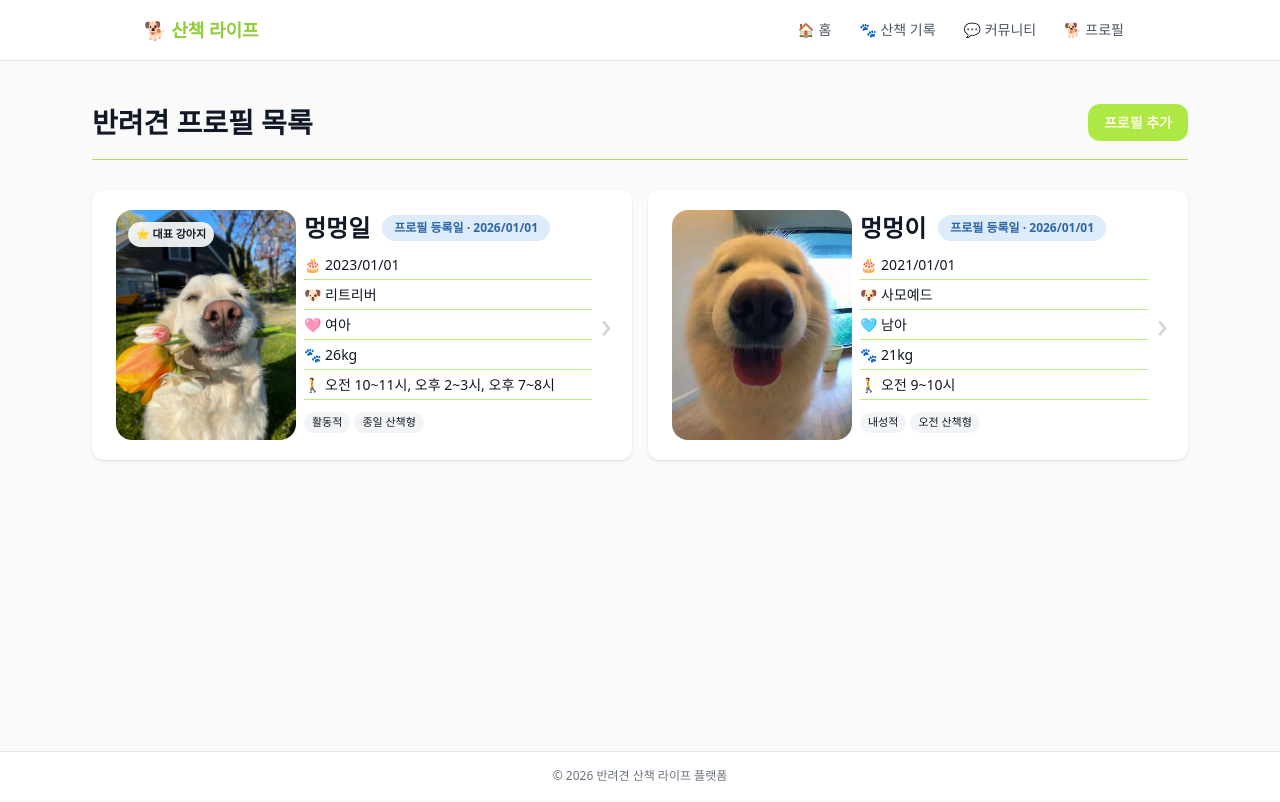
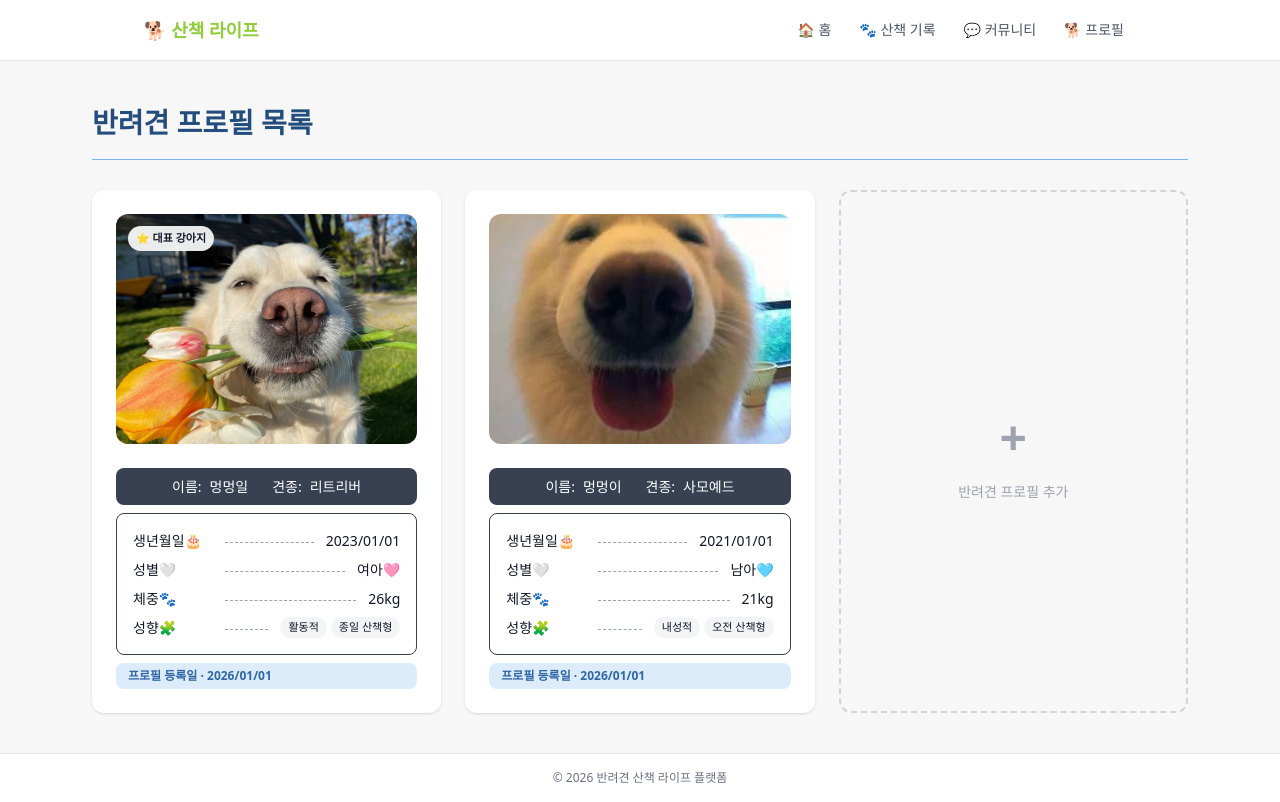
Before and after one commit to wodud17711/first-team-project, a React (Vite) app in the folder frontend/: page /dog-profile-list in a window 1280 px wide. Built offline with nearby package versions, Linux system fonts and the light colour scheme; no server answers.

Commit message:
style: 반려견 프로필 카드 디자인 개선

```diff
--- a/frontend/src/index.css
+++ b/frontend/src/index.css
@@ -7,7 +7,7 @@
     height: 100%;
   }
   body {
-    @apply bg-[#FAFAFA] text-gray-900 antialiased;
+    @apply bg-[#F7F7F7] text-gray-900 antialiased;
     font-family: system-ui, -apple-system, 'Segoe UI', Roboto, 'Apple SD Gothic Neo',
       'Noto Sans KR', sans-serif;
   }
--- a/frontend/src/pages/dogs/DogListPage.jsx
+++ b/frontend/src/pages/dogs/DogListPage.jsx
@@ -48,36 +48,31 @@ function DogListPage() {
   return (
     <div className="p-4">
 
-      {/* 상단 제목 + 프로필 추가 버튼*/}
+      {/* 상단 제목 */}
       <div className="flex justify-between items-center mb-4">
-        <h1 className="text-[28px] font-bold">반려견 프로필 목록</h1>
-
-        <button
-          onClick={() => navigate("/dog-profile-create")}
-          className="px-4 py-2 bg-brand-500 text-[#FFFFE3] text-[14px] font-bold rounded-xl"
-        >
-          프로필 추가
-        </button>
+        <h1 className="text-[28px] text-sky-800 font-bold">반려견 프로필 목록</h1>
       </div>
-      <div className='w-full h-[1px] bg-brand-400 mb-[30px]'/>
+      <div className='w-full h-[1px] bg-sky-400 mb-[30px]'/>
 
 
       <div className='flex flex-col gap-[20px]'>
         {/* 프로필 목록 */}
-        <div className="grid grid-cols-1 lg:grid-cols-2 gap-4">
+        <div className="grid grid-cols-1 lg:grid-cols-3 gap-6">
 
           {dogs.map((dog, index) => (
             <div
               key={dog.id}
               onClick={() => navigate("/dog-profile-detail", { state: dog })}
-              className="group relative flex bg-white rounded-xl shadow px-6 py-5 gap-2 cursor-pointer"
+              className="group relative flex h-full bg-white rounded-xl shadow p-6 gap-2 cursor-pointer"
             >
 
+
+              <div className='flex flex-col'>
                 {/* 강아지 이미지 */}
                 <div className="relative shrink-0">
                   <img
                     src={dog.img}
-                  className="w-[180px] h-[230px] rounded-2xl object-cover"
+                    className="w-[400px] h-[230px] rounded-xl object-cover"
                   />
 
                   {/* 첫 번째 강아지만 대표 강아지 표시 */}
@@ -96,36 +91,51 @@ function DogListPage() {
                 </div>
 
                 {/* 강아지 정보 */}
-              <div className='flex flex-col flex-1 pr-4'>
-                <div className='flex items-center gap-3 mb-2'>
-                  <p className="text-[24px] font-bold">{dog.name}</p>
-                  <div className='flex px-3 py-1
-                      bg-sky-100 rounded-full text-sky-700 text-[12px] font-bold'>
-                    프로필 등록일 · 2026/01/01
+                <div className='flex flex-col flex-1'>
+                  <div className="flex items-center justify-center text-white bg-gray-700 rounded-lg gap-6 mt-6 mb-2 p-2">
+                    <div className="flex items-center gap-2">
+                      <p className="text-[14px]">이름:</p>
+                      <p className="text-[14px]">{dog.name}</p>
+                    </div>
+
+                    <div className="flex items-center gap-2">
+                      <p className="text-[14px]">견종:</p>
+                      <p className="text-[14px]">{dog.breed}</p>
                     </div>
                   </div>
 
-                <div className="flex flex-col gap-1 text-[14px]">
-                  <p className='pb-1 border-b-[1px] border-brand-300'>🎂 {dog.birth}</p>
-                  <p className='pb-1 border-b-[1px] border-brand-300'>🐶 {dog.breed}</p>
-                  <p className='pb-1 border-b-[1px] border-brand-300'>
-                    <span
-                      className={
-                        dog.gender === "여아"
-                          ? "text-pink-400"
-                          : "text-sky-400"
-                      }
-                    >
+                  <div className="flex flex-col gap-2 p-4 mb-2 rounded-lg text-[14px] border border-gray-700">
+                    {/* 생년월일 */}
+                    <div className="flex items-center gap-3">
+                      <p className="w-[80px]">생년월일🎂</p>
+                      <div className="flex-1 border-b border-dashed border-gray-400 translate-y-[2px]" />
+                      <p>{dog.birth}</p>
+                    </div>
+
+                    {/* 성별 */}
+                    <div className="flex items-center gap-3">
+                      <p className="w-[80px]">성별🤍</p>
+                      <div className="flex-1 border-b border-dashed border-gray-400 translate-y-[2px]" />
+                      <p>
+                        {dog.gender}
+                        <span className={dog.gender === "여아" ? "text-pink-400" : "text-sky-400"}>
                           {dog.gender === "여아" ? "🩷" : "🩵"}
                         </span>{" "}
-                    {dog.gender}
                       </p>
-                  <p className='pb-1 border-b-[1px] border-brand-300'>🐾 {dog.weight}kg</p>
-                  <p className='pb-1 border-b-[1px] border-brand-300'>🚶 {dog.favorwalktime.join(", ")}</p>
+                    </div>
+
+                    {/* 체중 */}
+                    <div className="flex items-center gap-3">
+                      <p className="w-[80px]">체중🐾</p>
+                      <div className="flex-1 border-b border-dashed border-gray-400 translate-y-[2px]" />
+                      <p>{dog.weight}kg</p>
                     </div>
 
                     {/* 성향 태그 */}
-                <div className="flex flex-wrap gap-1 mt-3">
+                    <div className="flex items-center gap-3">
+                      <p className="w-[80px]">성향🧩</p>
+                      <div className="flex-1 border-b border-dashed border-gray-400 translate-y-[2px]" />
+                      <div className="flex flex-wrap gap-1">
                         {dog.tags.map((tag) => (
                           <span
                             key={tag}
@@ -140,25 +150,44 @@ function DogListPage() {
                           </span>
                         ))}
                       </div>
+                    </div>
 
                   </div>
 
-              {/* 우측 화살표 */}
-              <div className="
-                absolute right-5 top-1/2 -translate-y-1/2
-                text-[36px]
-                text-gray-300
-                group-hover:text-txtcolor-500
-              ">
-                ›
+                  {/* 프로필 등록일 */}
+                  <div className='flex px-3 py-1
+                        bg-sky-100 rounded-lg text-sky-700 text-[12px] font-bold'>
+                      프로필 등록일 · 2026/01/01
+                  </div>
+                </div>
+
               </div>
 
             </div>
           ))}
+
+          {/* 반려견 프로필 추가 */}
+          <div
+            onClick={() => navigate("/dog-profile-create")}
+            className="
+              flex items-center justify-center
+              h-full
+              hover:bg-[#F0F0F0]
+              border-2 border-dashed border-gray-300
+              rounded-xl
+              cursor-pointer
+              transition
+              group
+            "
+          >
+            <div className="flex flex-col items-center text-gray-400 group-hover:text-gray-600 transition">
+              <div className="text-[48px] font-bold">+</div>
+              <p className="text-[14px] mt-2">반려견 프로필 추가</p>
+            </div>
+          </div>
         </div>
 
       </div>
-
 
     </div>
   )
```
Lines whose indentation alone changed are shown as unchanged.
